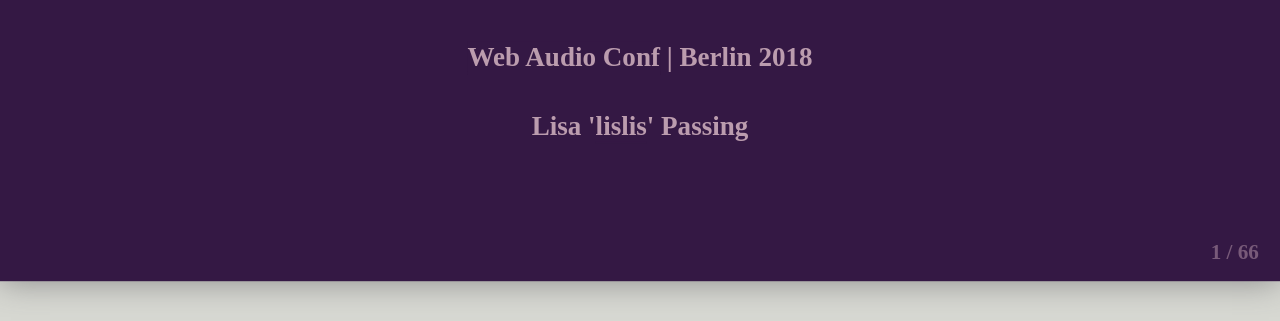
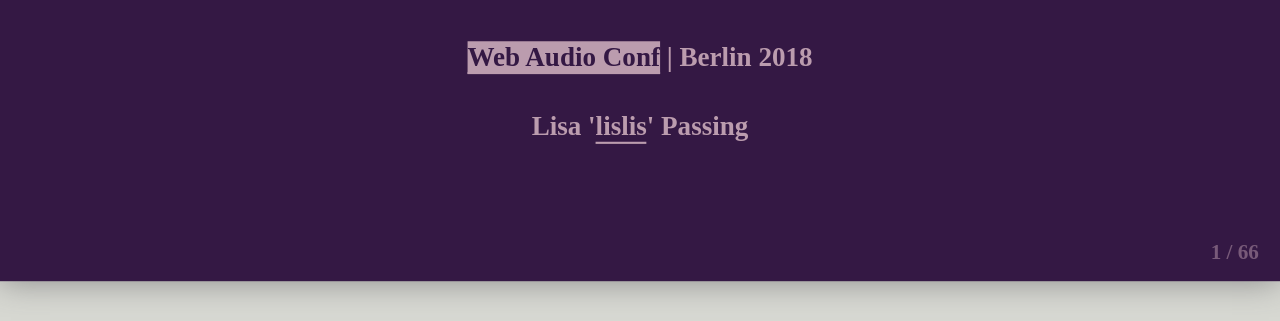
Before and after one commit to lislis/wac-2018-talk, a plain HTML site: page index.html in a window 1280 px wide. In both pictures the pointer is over the link "Web Audio Conf". Shown: the part 479-800 px from the top of the page. Drawn offline with Linux system fonts and the light colour scheme.

Commit message:
style links on inverted slides

```diff
--- a/index.html
+++ b/index.html
@@ -76,6 +76,16 @@
      .invert {
        background-color: #341844;
        color: #bb9cae;
+     }
+
+     .invert a {
+       border-color: #bb9cae;
+     }
+
+     .invert a:hover,
+     invert a:active {
+       background-color: #bb9cae;
+       color: #341844;
      }
 
 
```
